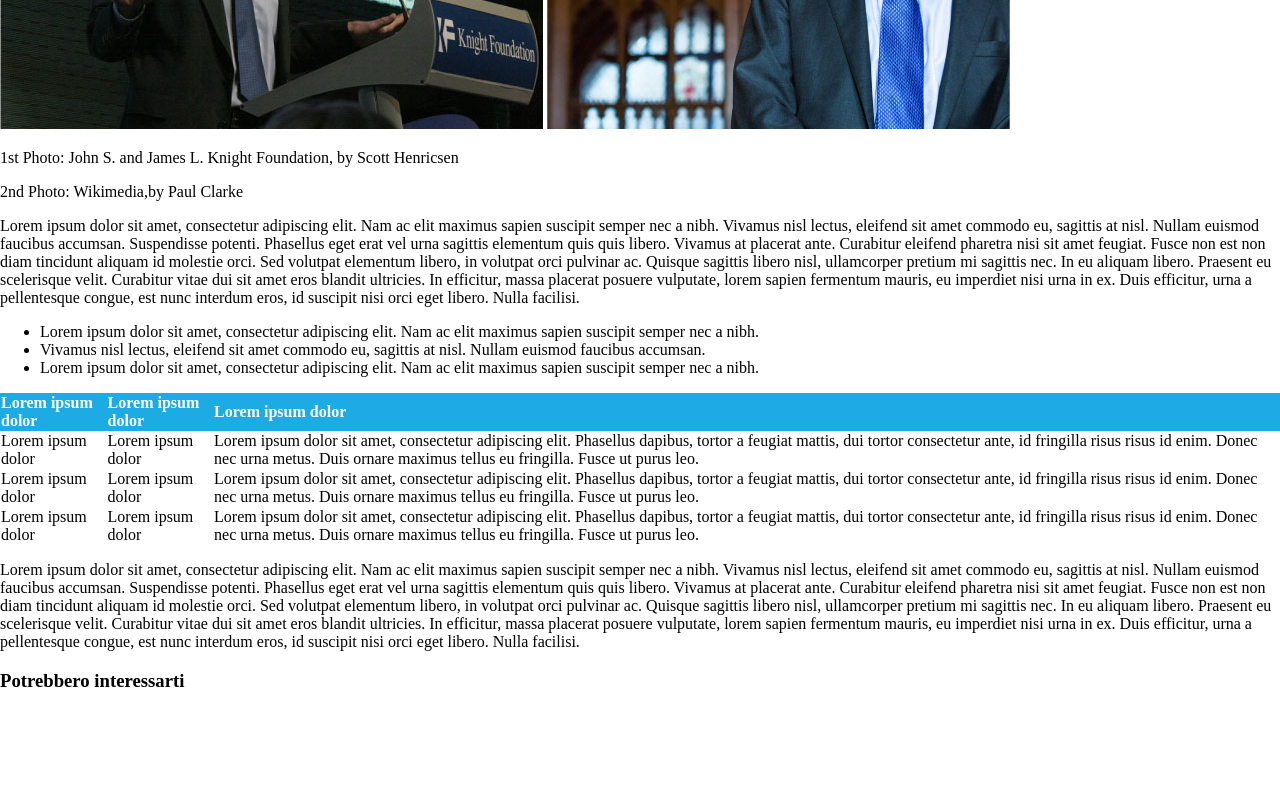
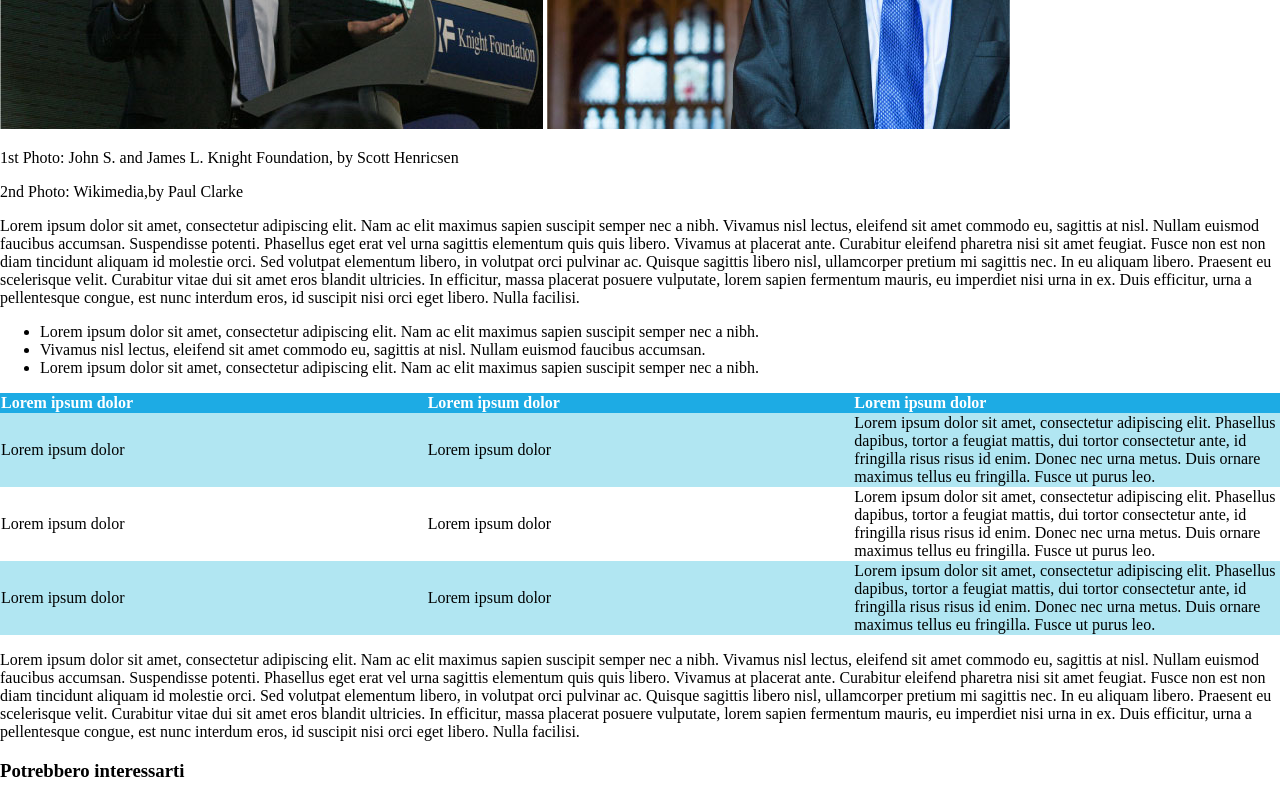
Before and after one commit to andreapanico12/html-css-booleaner, a plain HTML site: page index.html in a window 1280 px wide. Shown: the part 600-1400 px from the top of the page. Before the commit the page ends 1310 px from the top, so only its background shows below. Drawn offline with Linux system fonts and the light colour scheme.

Commit message:
edit table

```diff
--- a/css/style.css
+++ b/css/style.css
@@ -25,4 +25,9 @@ th {
   text-align: left;
   background-color: #1dabe4;
   color: white;
+  width: 25%;
 }
+
+tr.even {
+  background-color: #b1e6f2;
+}
--- a/index.html
+++ b/index.html
@@ -55,26 +55,23 @@
             <th>Lorem ipsum dolor</th>
           </tr>
 
+          <tr class="even">
+            <td>Lorem ipsum dolor</td>
+            <td>Lorem ipsum dolor</td>
+            <td>Lorem ipsum dolor sit amet, consectetur adipiscing elit. Phasellus dapibus, tortor a feugiat mattis, dui tortor consectetur ante, id fringilla risus risus id enim. Donec nec urna metus. Duis ornare maximus tellus eu fringilla.
+            Fusce ut purus leo. </td>
+          </tr>
+
           <tr>
             <td>Lorem ipsum dolor</td>
             <td>Lorem ipsum dolor</td>
             <td>Lorem ipsum dolor sit amet, consectetur adipiscing elit. Phasellus dapibus, tortor a feugiat mattis, dui tortor consectetur ante, id fringilla risus risus id enim. Donec nec urna metus. Duis ornare maximus tellus eu fringilla. Fusce ut purus leo. </td>
           </tr>
 
-          <tr>
-
+          <tr class="even">
             <td>Lorem ipsum dolor</td>
             <td>Lorem ipsum dolor</td>
             <td>Lorem ipsum dolor sit amet, consectetur adipiscing elit. Phasellus dapibus, tortor a feugiat mattis, dui tortor consectetur ante, id fringilla risus risus id enim. Donec nec urna metus. Duis ornare maximus tellus eu fringilla. Fusce ut purus leo. </td>
-
-          </tr>
-
-          <tr>
-
-            <td>Lorem ipsum dolor</td>
-            <td>Lorem ipsum dolor</td>
-            <td>Lorem ipsum dolor sit amet, consectetur adipiscing elit. Phasellus dapibus, tortor a feugiat mattis, dui tortor consectetur ante, id fringilla risus risus id enim. Donec nec urna metus. Duis ornare maximus tellus eu fringilla. Fusce ut purus leo. </td>
-
           </tr>
 
         </table>
```
